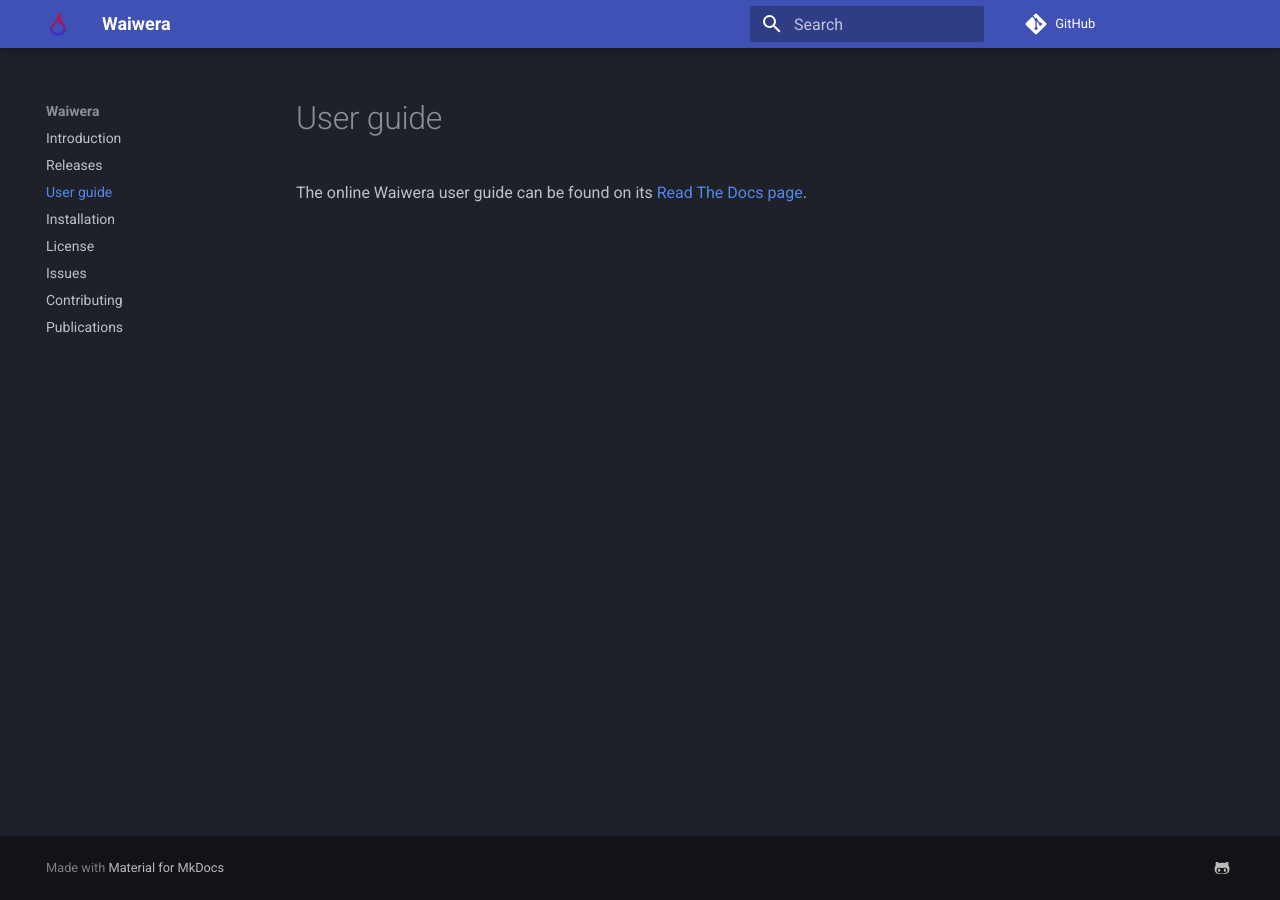
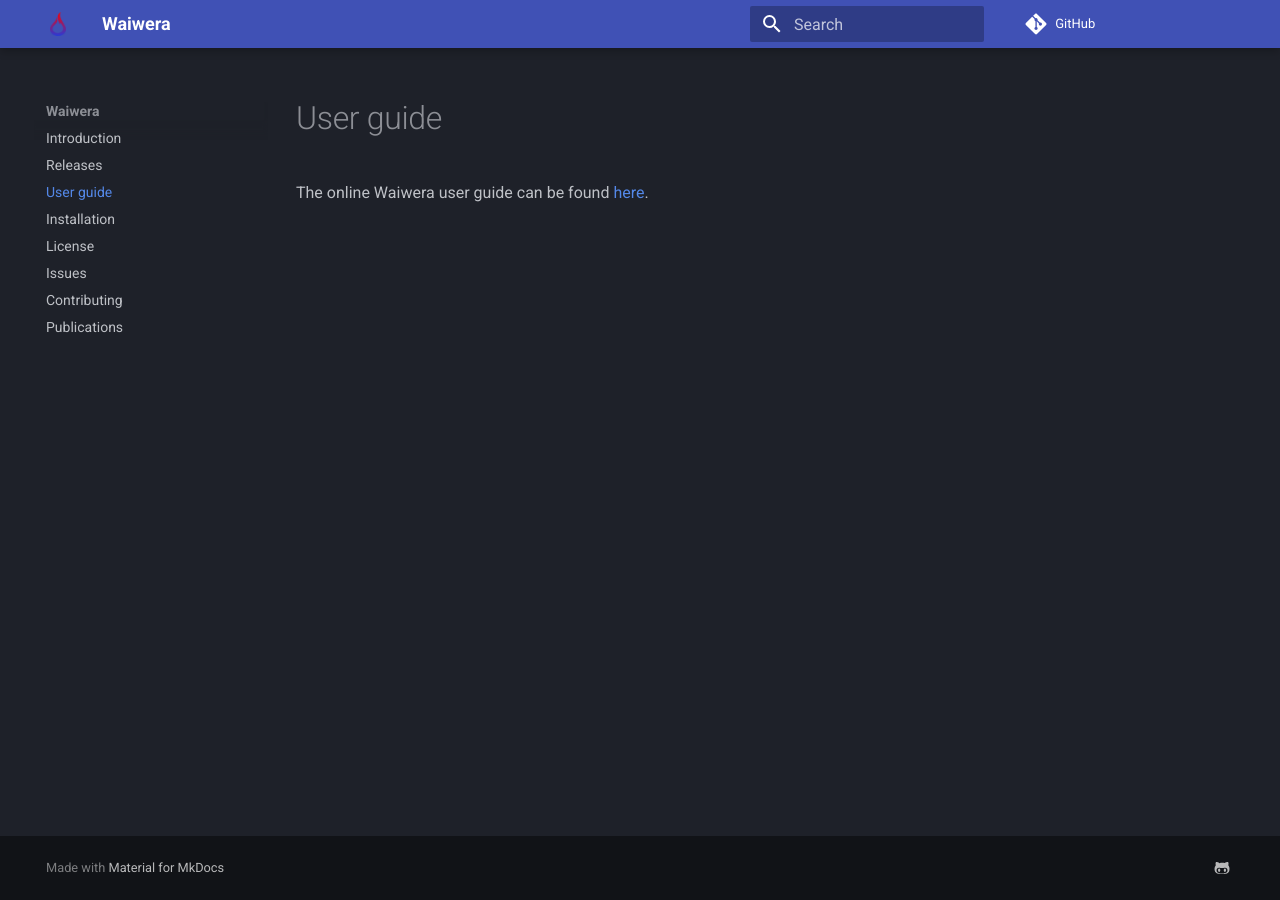
Before and after one commit to waiwera/waiwera-mkdocs, an MkDocs documentation site: the page built from docs/userguide.md, in a window 1280 px wide. Built offline with MkDocs 1.6.1 and Material for MkDocs 9.7.7, drawn with Linux system fonts in a browser that asks for light colours; comment, search, counter and statistics services are not loaded.

Commit message:
Reword user guide page

```diff
--- a/docs/userguide.md
+++ b/docs/userguide.md
@@ -1,4 +1,3 @@
 # User guide
 
-The online Waiwera user guide can be found on its
-[Read The Docs page](https://waiwera.readthedocs.io).
+The online Waiwera user guide can be found [here](https://waiwera.readthedocs.io).
```
